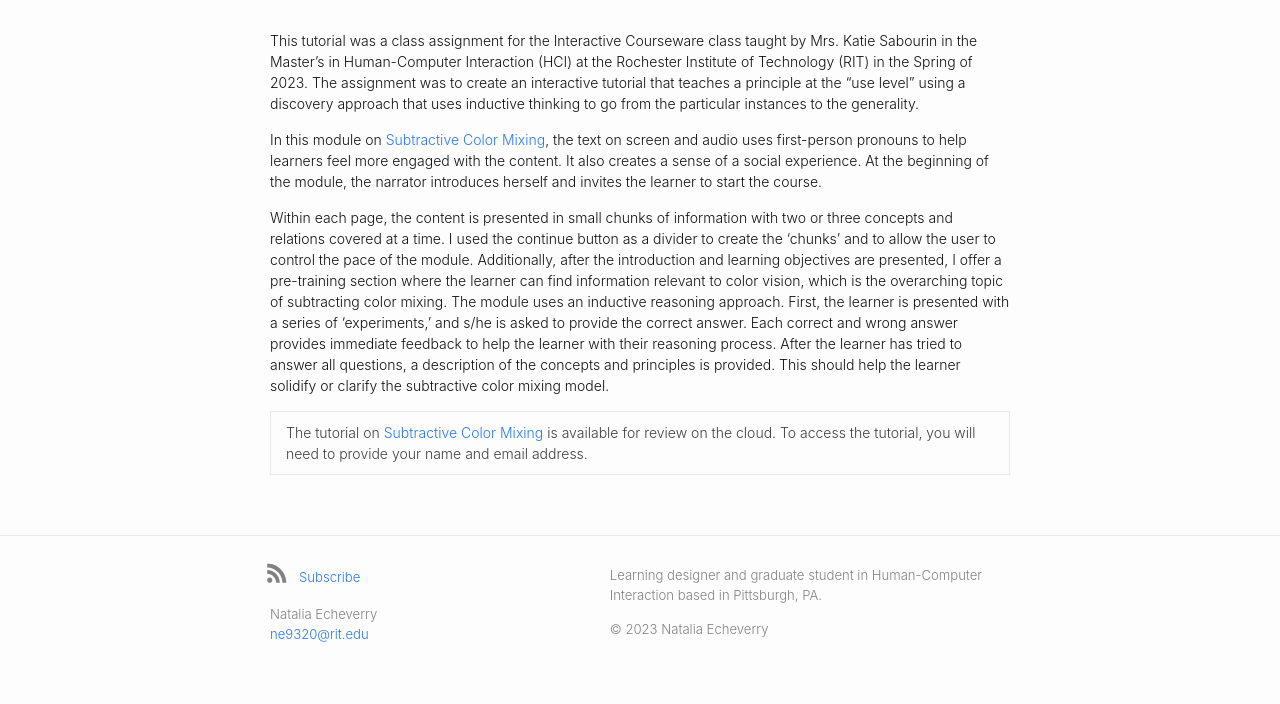
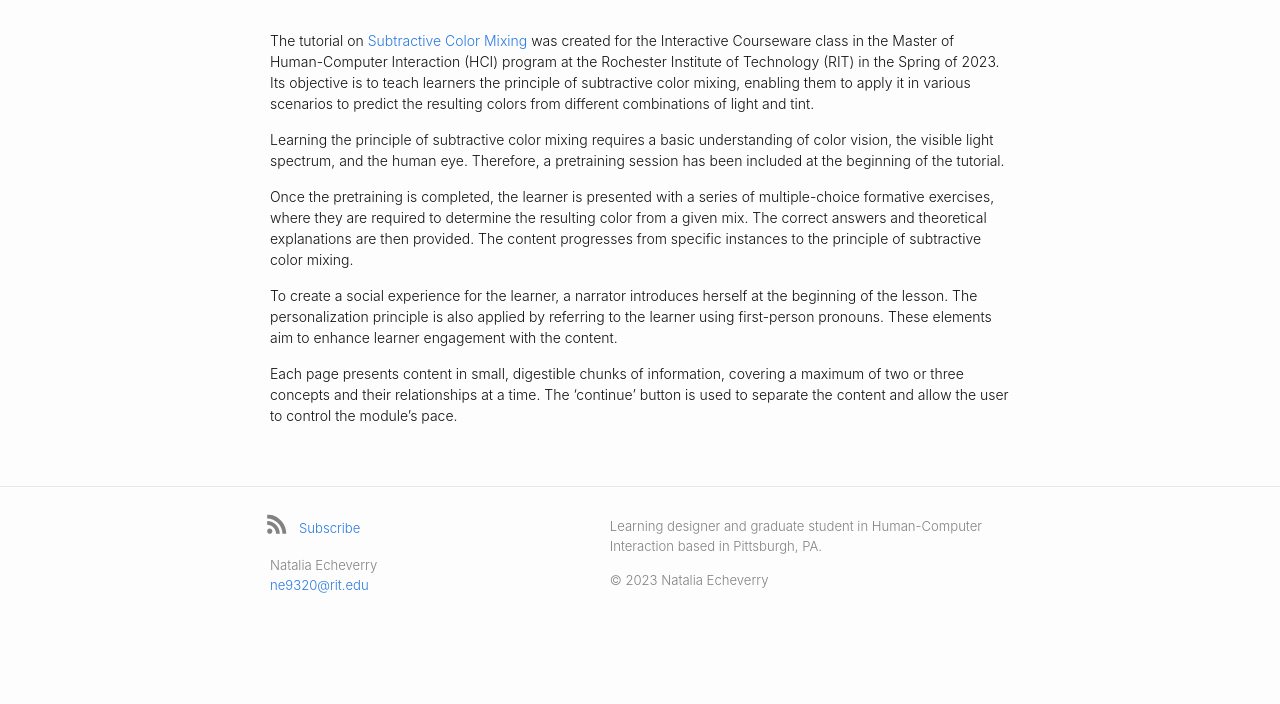
Before and after one commit to verrynatalia/verrynatalia, a Jekyll site: the page built from blog-projects/_posts/2023-03-26-substractive-color-mixing.md, in a window 1280 px wide. Shown: the part 636-1340 px from the top of the page. Built offline with Jekyll 4.4.1, drawn with Linux system fonts in a browser that asks for light colours; some web fonts are replaced; after the commit the page ends 1291 px from its top, so only the background shows below that.

Commit message:
Update 2023-03-26-substractive-color-mixing.md

```diff
--- a/blog-projects/_posts/2023-03-26-substractive-color-mixing.md
+++ b/blog-projects/_posts/2023-03-26-substractive-color-mixing.md
@@ -6,10 +6,12 @@ category: projects
 image: assets/images/color_mixing.png
 ---
 
-This tutorial was a class assignment for the Interactive Courseware class taught by Mrs. Katie Sabourin in the Master’s in Human-Computer Interaction (HCI) at the Rochester Institute of Technology (RIT) in the Spring of 2023. The assignment was to create an interactive tutorial that teaches a principle at the “use level” using a discovery approach that uses inductive thinking to go from the particular instances to the generality.
+The tutorial on [Subtractive Color Mixing](https://app.cloud.scorm.com/sc/InvitationConfirmEmail?publicInvitationId=c073458f-808f-4d74-955f-40bde57c4a32) was created for the Interactive Courseware class in the Master of Human-Computer Interaction (HCI) program at the Rochester Institute of Technology (RIT) in the Spring of 2023. Its objective is to teach learners the principle of subtractive color mixing, enabling them to apply it in various scenarios to predict the resulting colors from different combinations of light and tint.
 
-In this module on [Subtractive Color Mixing](https://app.cloud.scorm.com/sc/InvitationConfirmEmail?publicInvitationId=c073458f-808f-4d74-955f-40bde57c4a32), the text on screen and audio uses first-person pronouns to help learners feel more engaged with the content. It also creates a sense of a social experience. At the beginning of the module, the narrator introduces herself and invites the learner to start the course.
+Learning the principle of subtractive color mixing requires a basic understanding of color vision, the visible light spectrum, and the human eye. Therefore, a pretraining session has been included at the beginning of the tutorial.
 
- Within each page, the content is presented in small chunks of information with two or three concepts and relations covered at a time. I used the continue button as a divider to create the 'chunks' and to allow the user to control the pace of the module. Additionally, after the introduction and learning objectives are presented, I offer a pre-training section where the learner can find information relevant to color vision, which is the overarching topic of subtracting color mixing. The module uses an inductive reasoning approach. First, the learner is presented with a series of 'experiments,' and s/he is asked to provide the correct answer. Each correct and wrong answer provides immediate feedback to help the learner with their reasoning process. After the learner has tried to answer all questions, a description of the concepts and principles is provided. This should help the learner solidify or clarify the subtractive color mixing model.
+Once the pretraining is completed, the learner is presented with a series of multiple-choice formative exercises, where they are required to determine the resulting color from a given mix. The correct answers and theoretical explanations are then provided. The content progresses from specific instances to the principle of subtractive color mixing.
 
-The tutorial on [Subtractive Color Mixing](https://app.cloud.scorm.com/sc/InvitationConfirmEmail?publicInvitationId=c073458f-808f-4d74-955f-40bde57c4a32) is available for review on the cloud. To access the tutorial, you will need to provide your name and email address.|
+To create a social experience for the learner, a narrator introduces herself at the beginning of the lesson. The personalization principle is also applied by referring to the learner using first-person pronouns. These elements aim to enhance learner engagement with the content.
+
+Each page presents content in small, digestible chunks of information, covering a maximum of two or three concepts and their relationships at a time. The 'continue' button is used to separate the content and allow the user to control the module's pace.
```
